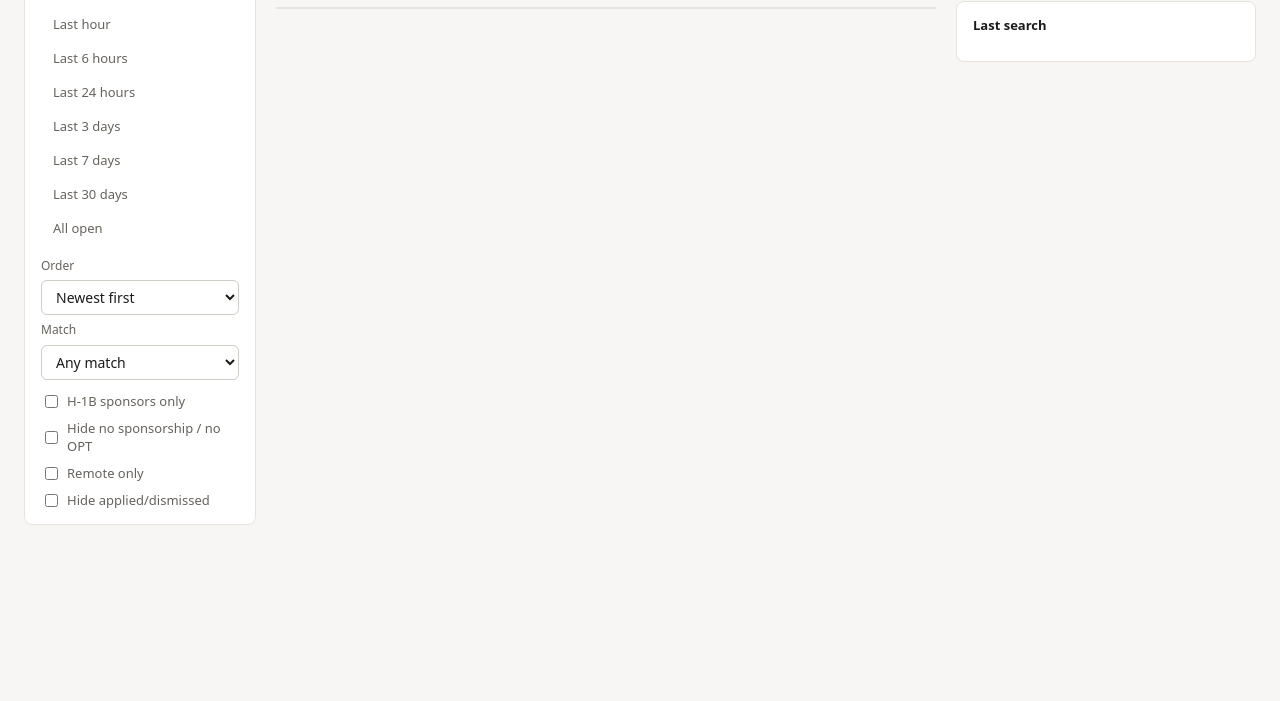
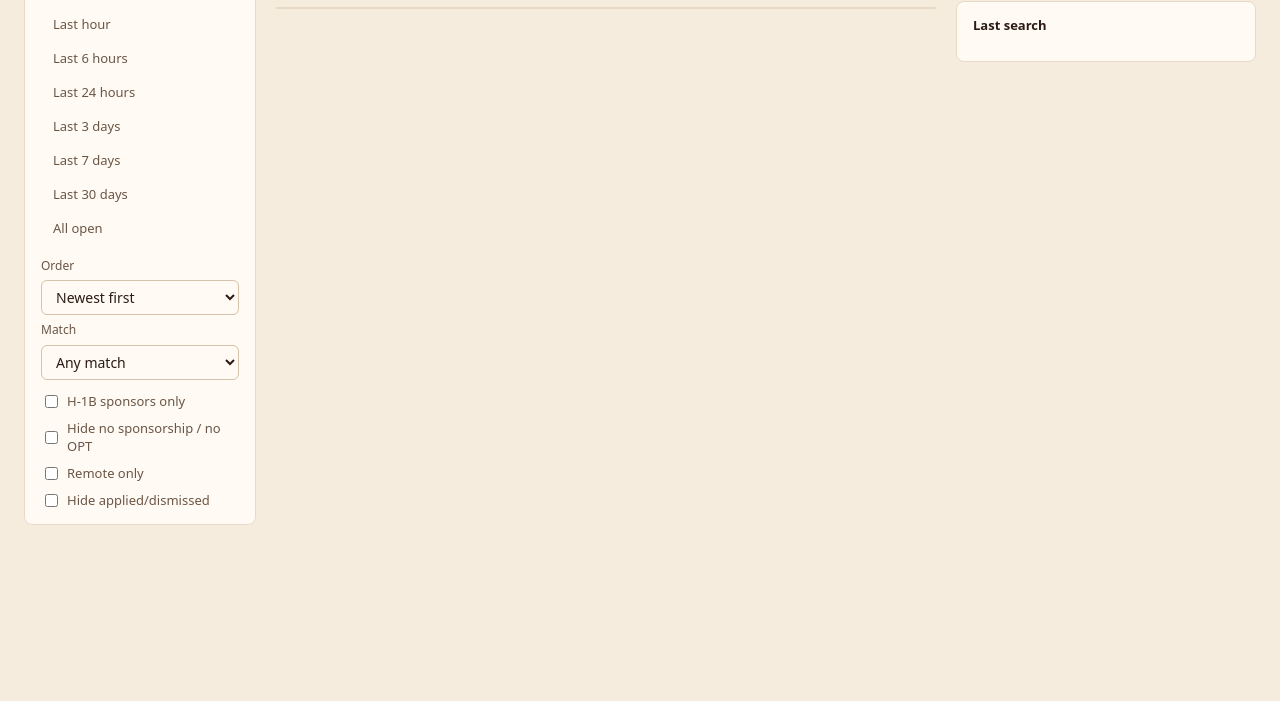
Before and after one commit to Samarthvg/Onward, a browser extension: page dashboard_template.html in a window 1280 px wide. Shown: the part 99-800 px from the top of the page. Drawn offline with Linux system fonts and the light colour scheme.

Commit message:
Move to a cream and coffee palette, with an orange icon and extension
Light: a cream ground with brownish-black text and a honey-orange
accent. Dark: a near-black brown ground with champagne text and a
whiskey accent. Good, problem, H-1B and badge colours are warmed to sit
with it, and every text colour keeps 4.5:1 contrast.

The app and extension icon is honey orange with cream lines, and the
extension's options page and form panel use the same colours
(extension 0.2.3).

```diff
--- a/dashboard_template.html
+++ b/dashboard_template.html
@@ -7,40 +7,40 @@
 <script>try { const t = JSON.parse(localStorage.getItem("jr:theme")); if (t === "light" || t === "dark") document.documentElement.dataset.theme = t; } catch {}</script>
 <style>
   :root {
-    --bg: #f7f6f4; --surface: #ffffff; --surface-2: #fbfaf9; --text: #1c1b1a; --muted: #66625c;
-    --line: #e6e3df; --accent: #c2410c; --accent-ink: #ffffff; --accent-soft: #fdeee6;
-    --warn: #b42318; --warn-soft: #fdecea; --ok: #1f7a4d; --ok-soft: #e3f4ea;
-    --new: #c2410c; --new-soft: #fdeee6; --chip: #efedea;
-    --h1b: #1d5fa8; --h1b-soft: #e5effa;
-    --hi: #1f7a4d; --mid: #9a6200; --lo: #6b6762;
-    --control: #d0ccc6; --rule: #efedea;
+    --bg: #f5ecdd; --surface: #fffaf3; --surface-2: #fbf3e7; --text: #2b1b14; --muted: #6b5646;
+    --line: #e7d9c5; --accent: #a24a1a; --accent-ink: #ffffff; --accent-soft: #f6e2cc;
+    --warn: #a3261c; --warn-soft: #f8e0d9; --ok: #3d6b2e; --ok-soft: #e6eed8;
+    --new: #a24a1a; --new-soft: #f6e2cc; --chip: #f0e4d2;
+    --h1b: #2a5b8f; --h1b-soft: #e3eaf2;
+    --hi: #3d6b2e; --mid: #8a5a00; --lo: #76665a;
+    --control: #d5c3ab; --rule: #efe3d2;
     /* Information badges, each its own tint: remote, pay, level, age. */
-    --teal: #0f6b63; --teal-soft: #dff3f1; --amber: #8a5300; --amber-soft: #fdf1dc;
-    --slate: #3d5a80; --slate-soft: #e7edf5; --rose: #9d2f53; --rose-soft: #fbe9ef;
+    --teal: #1f6b5e; --teal-soft: #dceee6; --amber: #85510a; --amber-soft: #f5e6cc;
+    --slate: #405a7a; --slate-soft: #e5e9ee; --rose: #8e2f4c; --rose-soft: #f5e1e5;
   }
   @media (prefers-color-scheme: dark) {
     :root:not([data-theme="light"]) {
-      --bg: #151514; --surface: #1d1c1b; --surface-2: #242322; --text: #eceae6; --muted: #a39f98;
-      --line: #2f2d2b; --accent: #ff9a5c; --accent-ink: #1f1006; --accent-soft: #3a2316;
-      --warn: #ff8f7a; --warn-soft: #3a1f1b; --ok: #6fcf97; --ok-soft: #1c3326;
-      --new: #ff9a5c; --new-soft: #3a2316; --chip: #282725;
-      --h1b: #8db8ec; --h1b-soft: #1d2a3b;
-      --hi: #6fcf97; --mid: #e9b949; --lo: #8f8b84;
-      --control: #48453f; --rule: #282725;
-      --teal: #5fd4c4; --teal-soft: #163331; --amber: #f2c06b; --amber-soft: #3a2c14;
-      --slate: #9fb8dc; --slate-soft: #1f2a3a; --rose: #f2a0bb; --rose-soft: #3a1f2a;
+      --bg: #150c0c; --surface: #1f1512; --surface-2: #281c17; --text: #f2e7d9; --muted: #b9a594;
+      --line: #3a2a22; --accent: #e3a467; --accent-ink: #1d0f08; --accent-soft: #3d2817;
+      --warn: #ff9c87; --warn-soft: #3d1d18; --ok: #a3cf86; --ok-soft: #22301a;
+      --new: #e3a467; --new-soft: #3d2817; --chip: #2c1f19;
+      --h1b: #93bbea; --h1b-soft: #1d2a3b;
+      --hi: #a3cf86; --mid: #eab955; --lo: #a3948a;
+      --control: #5a4436; --rule: #2c1f19;
+      --teal: #7bd3c3; --teal-soft: #163330; --amber: #f2c06b; --amber-soft: #3a2c14;
+      --slate: #abc0dc; --slate-soft: #222a36; --rose: #f0a8be; --rose-soft: #3a1f28;
     }
   }
   :root[data-theme="dark"] {
-    --bg: #151514; --surface: #1d1c1b; --surface-2: #242322; --text: #eceae6; --muted: #a39f98;
-    --line: #2f2d2b; --accent: #ff9a5c; --accent-ink: #1f1006; --accent-soft: #3a2316;
-    --warn: #ff8f7a; --warn-soft: #3a1f1b; --ok: #6fcf97; --ok-soft: #1c3326;
-    --new: #ff9a5c; --new-soft: #3a2316; --chip: #282725;
-    --h1b: #8db8ec; --h1b-soft: #1d2a3b;
-    --hi: #6fcf97; --mid: #e9b949; --lo: #8f8b84;
-    --control: #48453f; --rule: #282725;
-    --teal: #5fd4c4; --teal-soft: #163331; --amber: #f2c06b; --amber-soft: #3a2c14;
-    --slate: #9fb8dc; --slate-soft: #1f2a3a; --rose: #f2a0bb; --rose-soft: #3a1f2a;
+    --bg: #150c0c; --surface: #1f1512; --surface-2: #281c17; --text: #f2e7d9; --muted: #b9a594;
+    --line: #3a2a22; --accent: #e3a467; --accent-ink: #1d0f08; --accent-soft: #3d2817;
+    --warn: #ff9c87; --warn-soft: #3d1d18; --ok: #a3cf86; --ok-soft: #22301a;
+    --new: #e3a467; --new-soft: #3d2817; --chip: #2c1f19;
+    --h1b: #93bbea; --h1b-soft: #1d2a3b;
+    --hi: #a3cf86; --mid: #eab955; --lo: #a3948a;
+    --control: #5a4436; --rule: #2c1f19;
+    --teal: #7bd3c3; --teal-soft: #163330; --amber: #f2c06b; --amber-soft: #3a2c14;
+    --slate: #abc0dc; --slate-soft: #222a36; --rose: #f0a8be; --rose-soft: #3a1f28;
   }
   * { box-sizing: border-box; }
   body {
--- a/extension/src/options/options.css
+++ b/extension/src/options/options.css
@@ -1,19 +1,19 @@
 :root {
-  --bg: #f6f5f1; --surface: #ffffff; --surface-2: #faf9f6; --text: #1d1d1b; --muted: #6b6a64;
-  --line: #e4e2db; --accent: #2f6b4f; --accent-ink: #ffffff; --accent-soft: #e3efe8;
-  --warn: #9a3b1e; --warn-soft: #f7e6df;
+  --bg: #f5ecdd; --surface: #fffaf3; --surface-2: #fbf3e7; --text: #2b1b14; --muted: #6b5646;
+  --line: #e7d9c5; --accent: #a24a1a; --accent-ink: #ffffff; --accent-soft: #f6e2cc;
+  --warn: #a3261c; --warn-soft: #f8e0d9;
 }
 @media (prefers-color-scheme: dark) {
   :root:not([data-theme="light"]) {
-    --bg: #151614; --surface: #1d1e1b; --surface-2: #232420; --text: #ecebe6; --muted: #9b9a93;
-    --line: #2e2f2b; --accent: #7cc3a0; --accent-ink: #10201a; --accent-soft: #23352c;
-    --warn: #f0a084; --warn-soft: #3a241c;
+    --bg: #150c0c; --surface: #1f1512; --surface-2: #281c17; --text: #f2e7d9; --muted: #b9a594;
+    --line: #3a2a22; --accent: #e3a467; --accent-ink: #1d0f08; --accent-soft: #3d2817;
+    --warn: #ff9c87; --warn-soft: #3d1d18;
   }
 }
 :root[data-theme="dark"] {
-  --bg: #151614; --surface: #1d1e1b; --surface-2: #232420; --text: #ecebe6; --muted: #9b9a93;
-  --line: #2e2f2b; --accent: #7cc3a0; --accent-ink: #10201a; --accent-soft: #23352c;
-  --warn: #f0a084; --warn-soft: #3a241c;
+  --bg: #150c0c; --surface: #1f1512; --surface-2: #281c17; --text: #f2e7d9; --muted: #b9a594;
+  --line: #3a2a22; --accent: #e3a467; --accent-ink: #1d0f08; --accent-soft: #3d2817;
+  --warn: #ff9c87; --warn-soft: #3d1d18;
 }
 * { box-sizing: border-box; }
 body { margin: 0; background: var(--bg); color: var(--text); font: 15px/1.45 system-ui, -apple-system, "Segoe UI", sans-serif; }
```
Also changed, not shown: extension/src/content/panel.js (+29 -29 lines), extension/icons/icon-128.png, extension/icons/icon-16.png, extension/icons/icon-32.png, extension/icons/icon-48.png, extension/icons/icon-96.png, extension/manifest.json.
